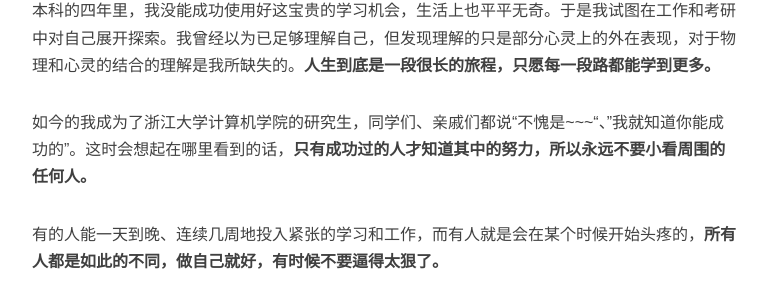
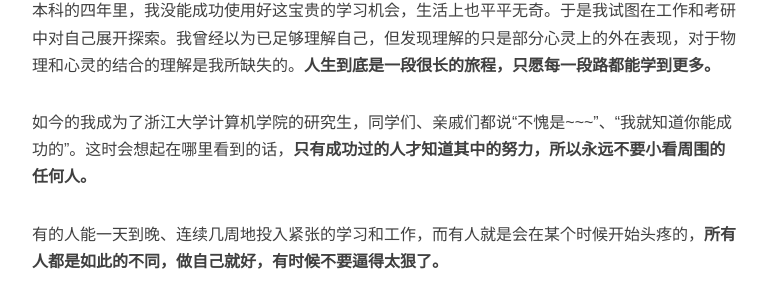
Before and after one commit to charlekinghy/charlekinghy.github.io, a Jekyll site: the page built from _posts/2020-10-12-闲谈 - Chapter one 的末尾——浙大计算机考研.md, in a window 1280 px wide and 900 px high, scrolled down 4600 px. Shown: the part 146-450 px from the top of the window, without its empty margins (233-1000 px from the left). Built offline with Jekyll 4.4.1, drawn with Linux system fonts in a browser that asks for light colours; nearby versions of some CDN libraries; comment, search, counter and statistics services are not loaded.

Commit message:
第二次修改

```diff
--- a/_posts/2020-10-12-闲谈 - Chapter one 的末尾——浙大计算机考研.markdown
+++ b/_posts/2020-10-12-闲谈 - Chapter one 的末尾——浙大计算机考研.md
@@ -104,7 +104,7 @@ tags:
 
 本科的四年里，我没能成功使用好这宝贵的学习机会，生活上也平平无奇。于是我试图在工作和考研中对自己展开探索。我曾经以为已足够理解自己，但发现理解的只是部分心灵上的外在表现，对于物理和心灵的结合的理解是我所缺失的。**人生到底是一段很长的旅程，只愿每一段路都能学到更多。**
 
-如今的我成为了浙江大学计算机学院的研究生，同学们、亲戚们都说“不愧是~~~“、”我就知道你能成功的”。这时会想起在哪里看到的话，**只有成功过的人才知道其中的努力，所以永远不要小看周围的任何人。**
+如今的我成为了浙江大学计算机学院的研究生，同学们、亲戚们都说“不愧是~~~”、“我就知道你能成功的”。这时会想起在哪里看到的话，**只有成功过的人才知道其中的努力，所以永远不要小看周围的任何人。**
 
 有的人能一天到晚、连续几周地投入紧张的学习和工作，而有人就是会在某个时候开始头疼的，**所有人都是如此的不同，做自己就好，有时候不要逼得太狠了。**
 
```
